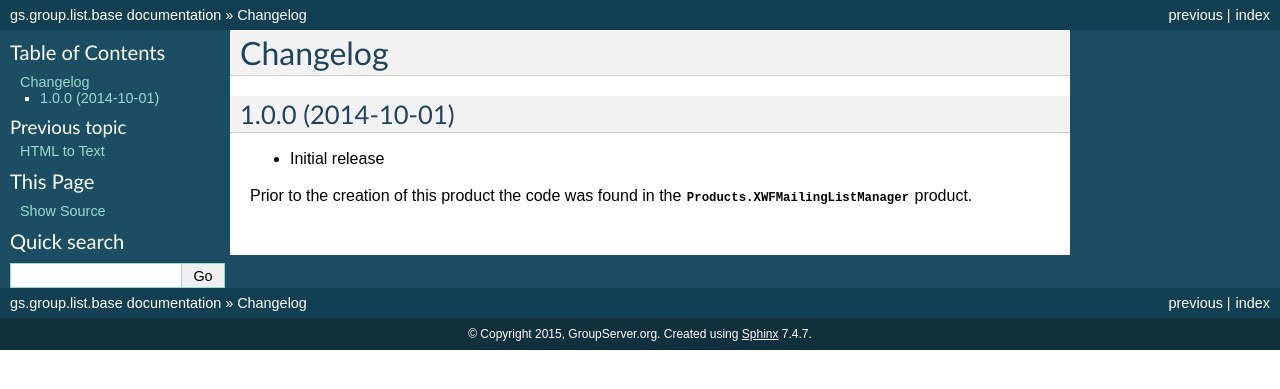
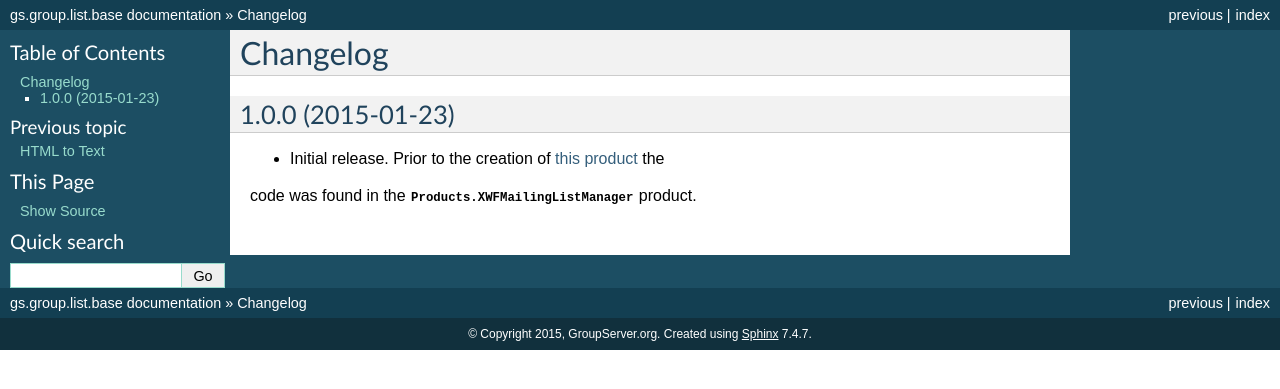
Before and after one commit to groupserver/gs.group.list.base, a Sphinx documentation site: the page built from docs/HISTORY.rst, in a window 1280 px wide. Shown: the top 389 px of the page. Built offline with Sphinx 7.4.7, drawn with Linux system fonts in a browser that asks for light colours; the version number could not be read and is left out.

```diff
--- a/docs/HISTORY.rst
+++ b/docs/HISTORY.rst
@@ -1,10 +1,14 @@
 Changelog
 =========
 
-1.0.0 (2014-10-01)
+1.0.0 (2015-01-23)
 ------------------
 
-* Initial release
+* Initial release. Prior to the creation of `this product`_ the
+code was found in the :class:`Products.XWFMailingListManager`
+product.
 
-Prior to the creation of this product the code was found in the
-:class:`Products.XWFMailingListManager` product.
+.. _this product:
+   https://github.com/groupserver.gs.group.list.base
+
+..  LocalWords:  Changelog XWFMailingListManager github groupserver
```
